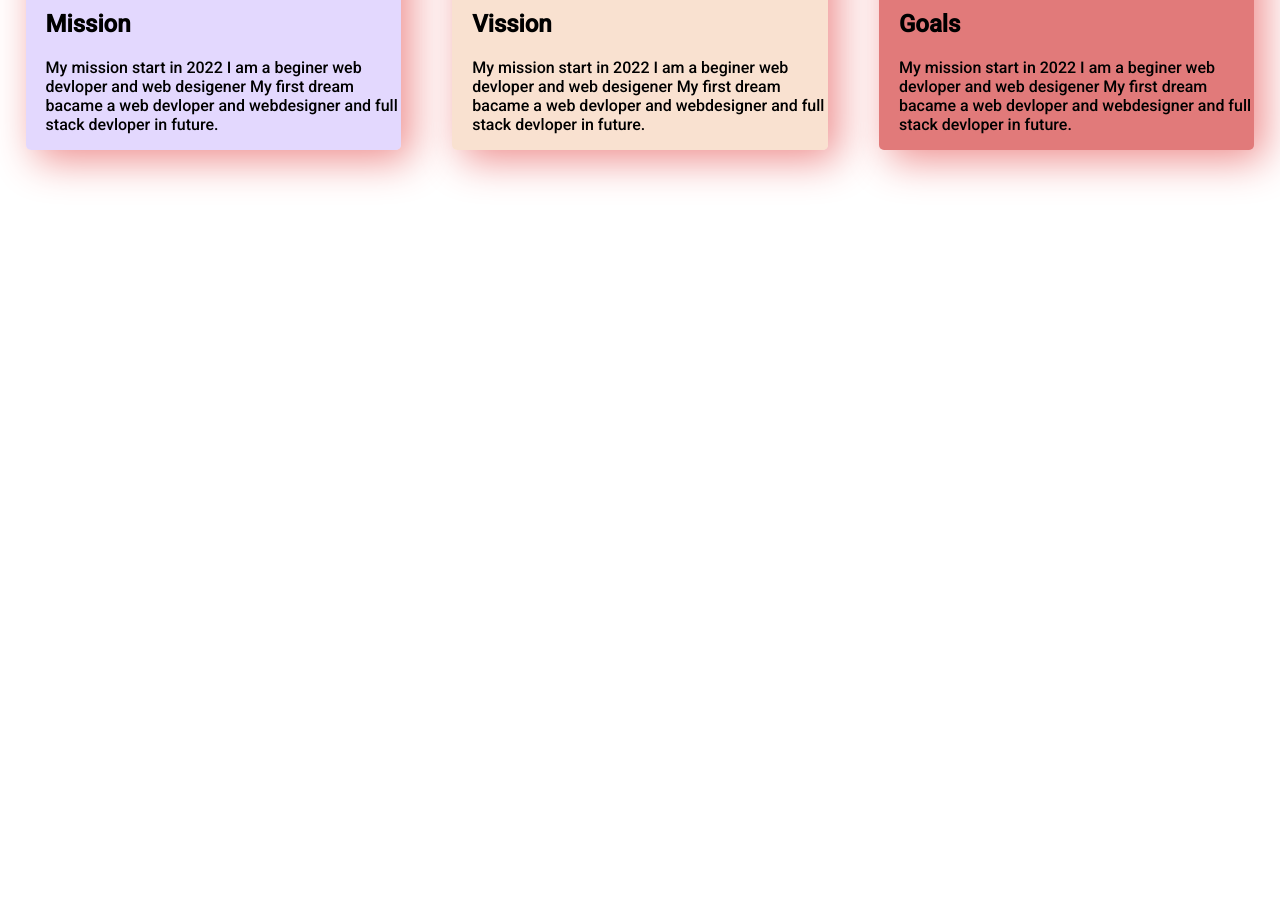
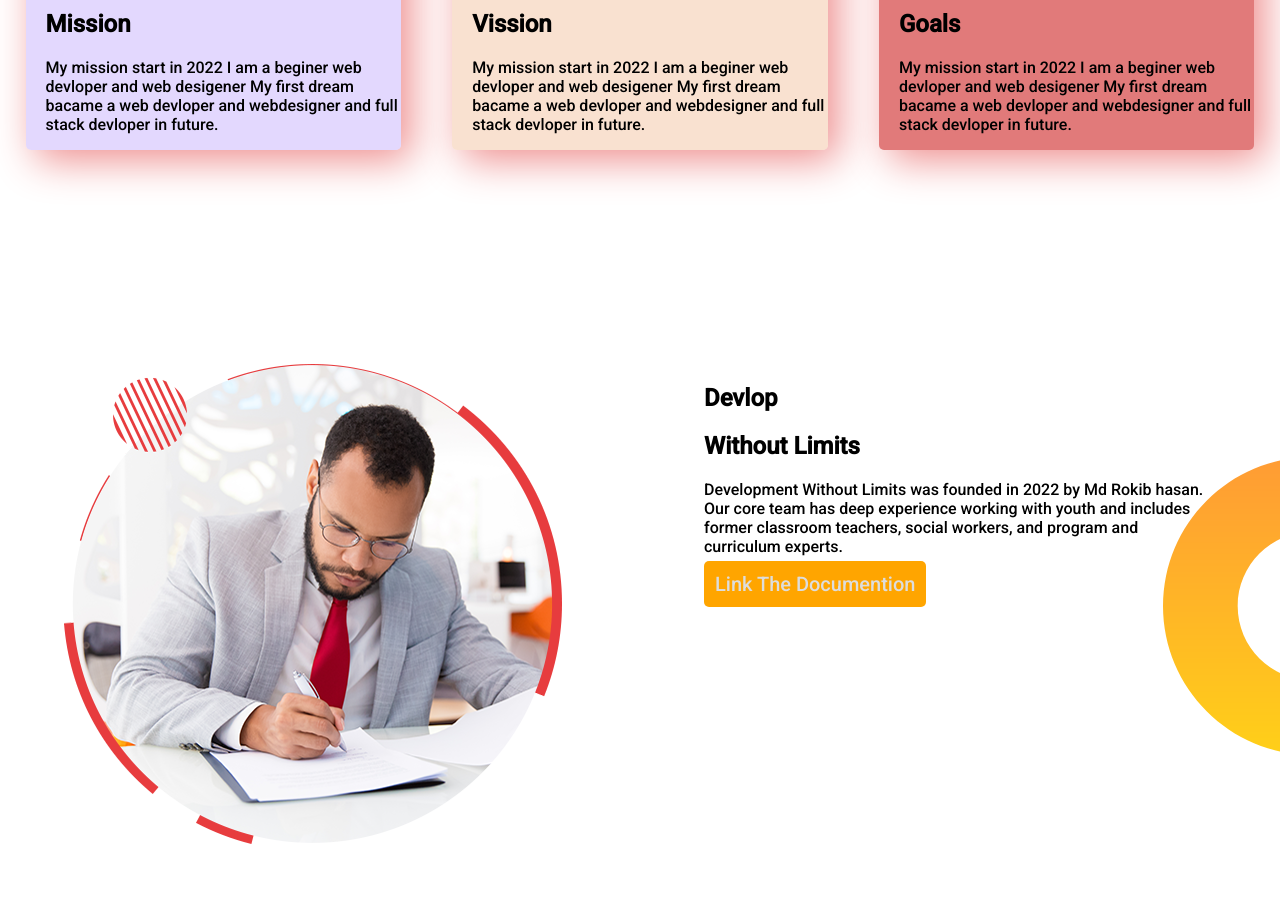
Before and after one commit to shakil-programer/SHAKIL-1ST, a plain HTML site: page index.html in a window 1280 px wide. Shown: the part 936-1851 px from the top of the page. Before the commit the page ends 1236 px from the top, so only its background shows below. Drawn offline with Linux system fonts and the light colour scheme.

Commit message:
section3

```diff
--- a/index.html
+++ b/index.html
@@ -59,7 +59,19 @@
     </section>
 
 
-
+    <section class="flex-box-cotainer section3">
+        <div class="half-width">
+            <img src="./image/image3.png" alt="">
+        </div>
+        <div class="half-width">
+            <h2>Devlop </h2>
+            <h2>Without Limits</h2>
+            <p>Development Without Limits was founded in 2022 by Md Rokib hasan. Our core team has deep experience
+                working with youth and includes former classroom teachers, social workers, and program and curriculum
+                experts.</p>
+            <a class="link-button" href="#">Link The Documention</a>
+        </div>
+    </section>
 
 
 
--- a/style.css
+++ b/style.css
@@ -76,3 +76,10 @@ span{
 #Goals{
     background-color: rgb(225, 122, 122);
 }
+
+
+
+.section3{
+    background-image: url(./image/dream-bg.png);
+    background-repeat: no-repeat;
+    background-position: right;
```
